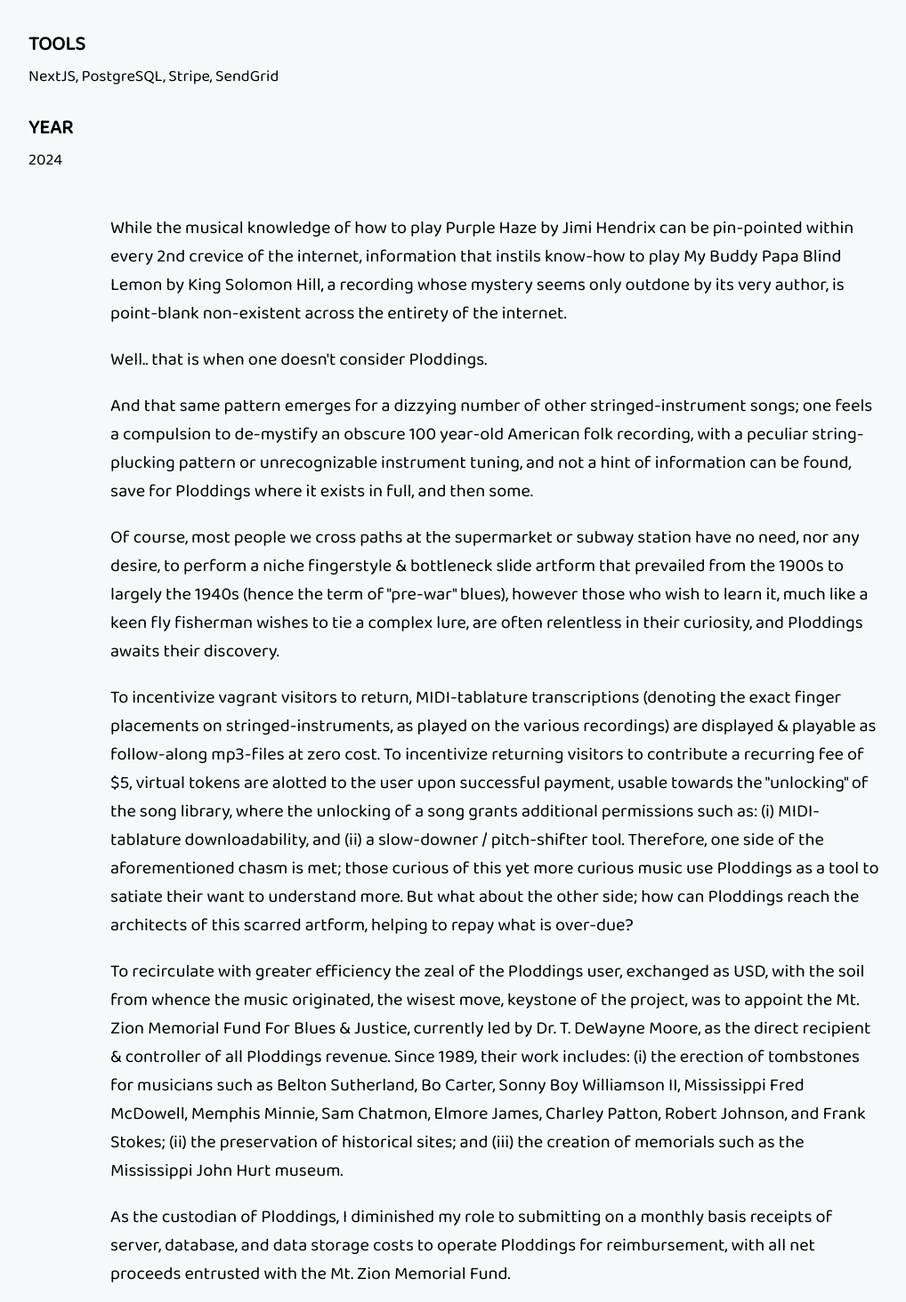
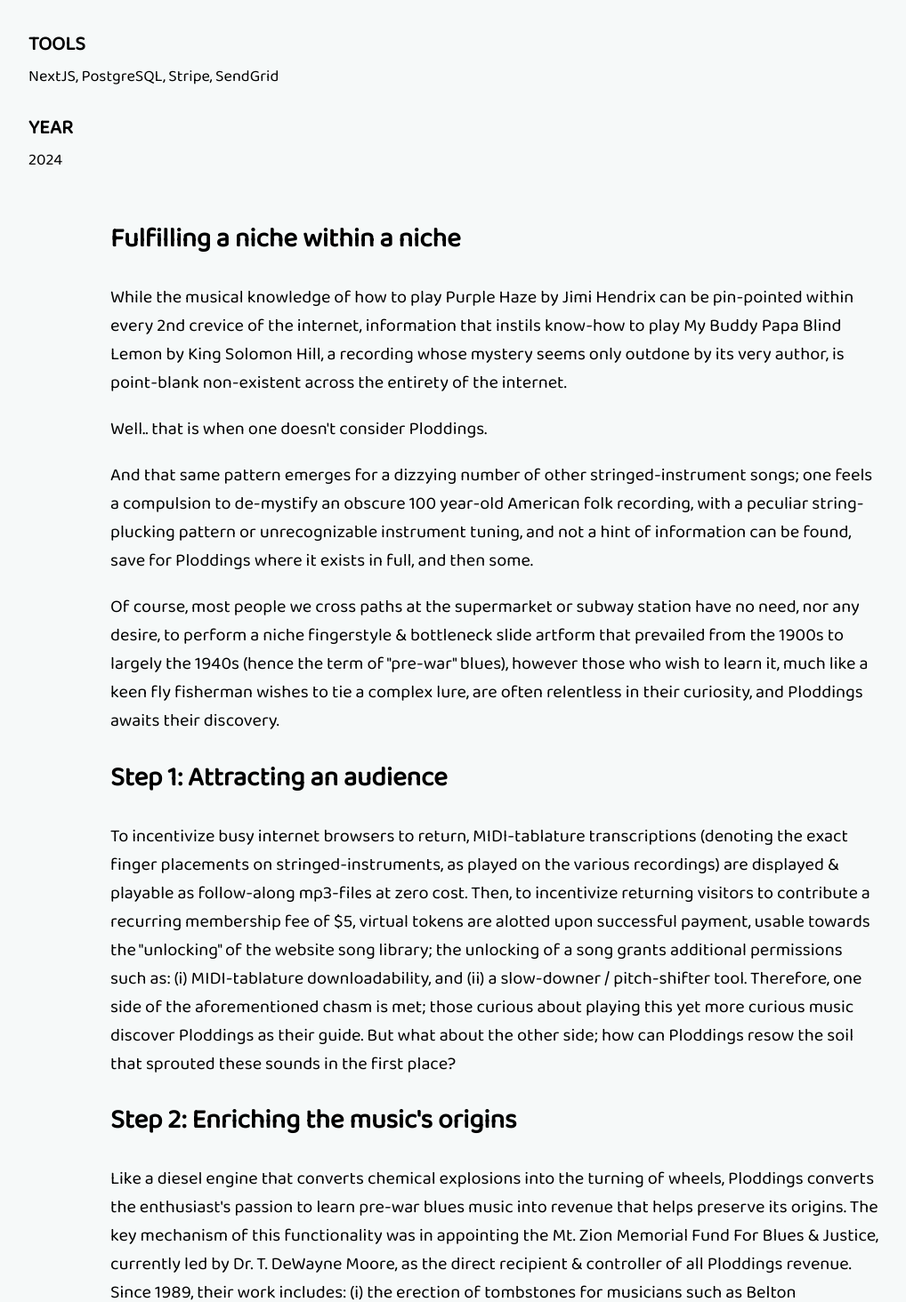
Before and after one commit to blah148/portfolio, a Next.js app: page /projects/ploddings in a window 1280 px wide. Shown: the part 1336-2800 px from the top of the page at 89% size, without its empty margins (84-1102 px from the left). Built offline with nearby package versions, Linux system fonts and the light colour scheme.

Commit message:
added headers to ploddings

```diff
--- a/pages/projects/ploddings.js
+++ b/pages/projects/ploddings.js
@@ -104,13 +104,16 @@
 					</div>
 				</div>
 <div className={styles.contentBody}>
+<h2>Fulfilling a niche within a niche</h2>
 <p>While the musical knowledge of how to play Purple Haze by Jimi Hendrix can be pin-pointed within every 2nd crevice of the internet, information that instils know-how to play My Buddy Papa Blind Lemon by King Solomon Hill, a recording whose mystery seems only outdone by its very author, is point-blank non-existent across the entirety of the internet.</p>
 <p>Well.. that is when one doesn't consider Ploddings.</p>
 <p>And that same pattern emerges for a dizzying number of other stringed-instrument songs; one feels a compulsion to de-mystify an obscure 100 year-old American folk recording, with a peculiar string-plucking pattern or unrecognizable instrument tuning, and not a hint of information can be found, save for Ploddings where it exists in full, and then some.</p>
 <p>Of course, most people we cross paths at the supermarket or subway station have no need, nor any desire, to perform a niche fingerstyle & bottleneck slide artform that prevailed from the 1900s to largely the 1940s (hence the term of "pre-war" blues), however those who wish to learn it, much like a keen fly fisherman wishes to tie a complex lure, are often relentless in their curiosity, and Ploddings awaits their discovery.</p>
-<p>To incentivize vagrant visitors to return, MIDI-tablature transcriptions (denoting the exact finger placements on stringed-instruments, as played on the various recordings) are displayed & playable as follow-along mp3-files at zero cost. To incentivize returning visitors to contribute a recurring fee of $5, virtual tokens are alotted to the user upon successful payment, usable towards the "unlocking" of the song library, where the unlocking of a song grants additional permissions such as: (i) MIDI-tablature downloadability, and (ii) a slow-downer / pitch-shifter tool. Therefore, one side of the aforementioned chasm is met; those curious of this yet more curious music use Ploddings as a tool to satiate their want to understand more. But what about the other side; how can Ploddings reach the architects of this scarred artform, helping to repay what is over-due?</p>
-<p>To recirculate with greater efficiency the zeal of the Ploddings user, exchanged as USD, with the soil from whence the music originated, the wisest move, keystone of the project, was to appoint the Mt. Zion Memorial Fund For Blues & Justice, currently led by Dr. T. DeWayne Moore, as the direct recipient & controller of all Ploddings revenue. Since 1989, their work includes: (i) the erection of tombstones for musicians such as Belton Sutherland, Bo Carter, Sonny Boy Williamson II, Mississippi Fred McDowell, Memphis Minnie, Sam Chatmon, Elmore James, Charley Patton, Robert Johnson, and Frank Stokes; (ii) the preservation of historical sites; and (iii) the creation of memorials such as the Mississippi John Hurt museum.</p>
-
+<h2>Step 1: Attracting an audience</h2>
+<p>To incentivize busy internet browsers to return, MIDI-tablature transcriptions (denoting the exact finger placements on stringed-instruments, as played on the various recordings) are displayed & playable as follow-along mp3-files at zero cost. Then, to incentivize returning visitors to contribute a recurring membership fee of $5, virtual tokens are alotted upon successful payment, usable towards the "unlocking" of the website song library; the unlocking of a song grants additional permissions such as: (i) MIDI-tablature downloadability, and (ii) a slow-downer / pitch-shifter tool. Therefore, one side of the aforementioned chasm is met; those curious about playing this yet more curious music discover Ploddings as their guide. But what about the other side; how can Ploddings resow the soil that sprouted these sounds in the first place?</p>
+<h2>Step 2: Enriching the music's origins</h2>
+<p>Like a diesel engine that converts chemical explosions into the turning of wheels, Ploddings converts the enthusiast's passion to learn pre-war blues music into revenue that helps preserve its origins. The key mechanism of this functionality was in appointing the Mt. Zion Memorial Fund For Blues & Justice, currently led by Dr. T. DeWayne Moore, as the direct recipient & controller of all Ploddings revenue. Since 1989, their work includes: (i) the erection of tombstones for musicians such as Belton Sutherland, Bo Carter, Sonny Boy Williamson II, Mississippi Fred McDowell, Memphis Minnie, Sam Chatmon, Elmore James, Charley Patton, Robert Johnson, and Frank Stokes; (ii) the preservation of historical sites; and (iii) the creation of memorials such as the Mississippi John Hurt museum.</p>
+<h2>About the decision to go non-profit</h2>
 <p>As the custodian of Ploddings, I diminished my role to submitting on a monthly basis receipts of server, database, and data storage costs to operate Ploddings for reimbursement, with all net proceeds entrusted with the Mt. Zion Memorial Fund. </p>
 <p>By exercising the option to relegate Ploddings as a non-profit entity, it unveils the following key benefits as if sprinkled with magical pixie dust. All I had to do was sacrifice my own localized, personal enrichment; this decision came with its mortal struggles, yet, having arrived at its present state my only regret is not having done this sooner.</p>
 <ul>
@@ -118,6 +121,7 @@
   <li>As the Ploddings webmaster, since I receive no monetary gain, my incentives are less inclined to conflict with either stakeholder: (i) the users or (ii) Mt. Zion Memorial Fund</li>
   <li>Mt. Zion Memorial Fund has greater reason to champion Ploddings, helping the project prevail amongst the community, as their incentives are strongly aligned with its success</li>
 </ul>
+<h2>Now, it's just the "end of the beginning"</h2>
 <p>Given that the Mt. Zion Memorial Fund symbolizes the replenishing of the origins of American pre-war blues music, almost "to a tee", the mechanism that enables Ploddings to achieve its vision is actually complete; that is, a structure that efficiently facilitates an economic exchange between: (i) donor parties who wish to understand more about pre-war blues music and (ii) recipient parties who invented and originated the music. </p>
 <p>Henceforth, my role is a straight-forward one; for users, upkeep the site and produce more transcriptions; for Mt. Zion, drum-up more awareness of Ploddings.</p>
 <p>PS: My secret in this whole operation is that I consider myself the luckiest stakeholder of all. Not only do I get to interact with both the users & Mt. Zion Memorial Fund, which is a blast, but I get the priceless pleasure of, at the end of the day, being responsible to learn new songs on the guitar, for others.</p>
```
